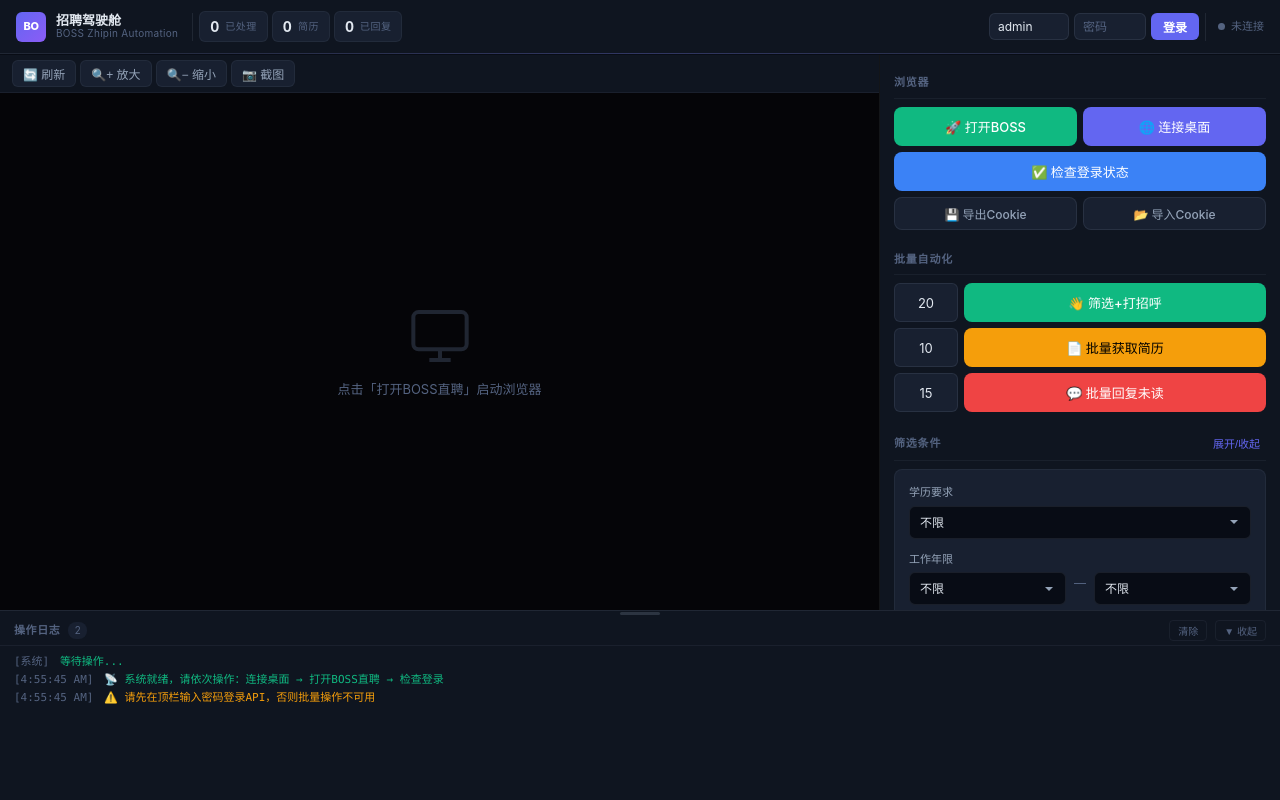
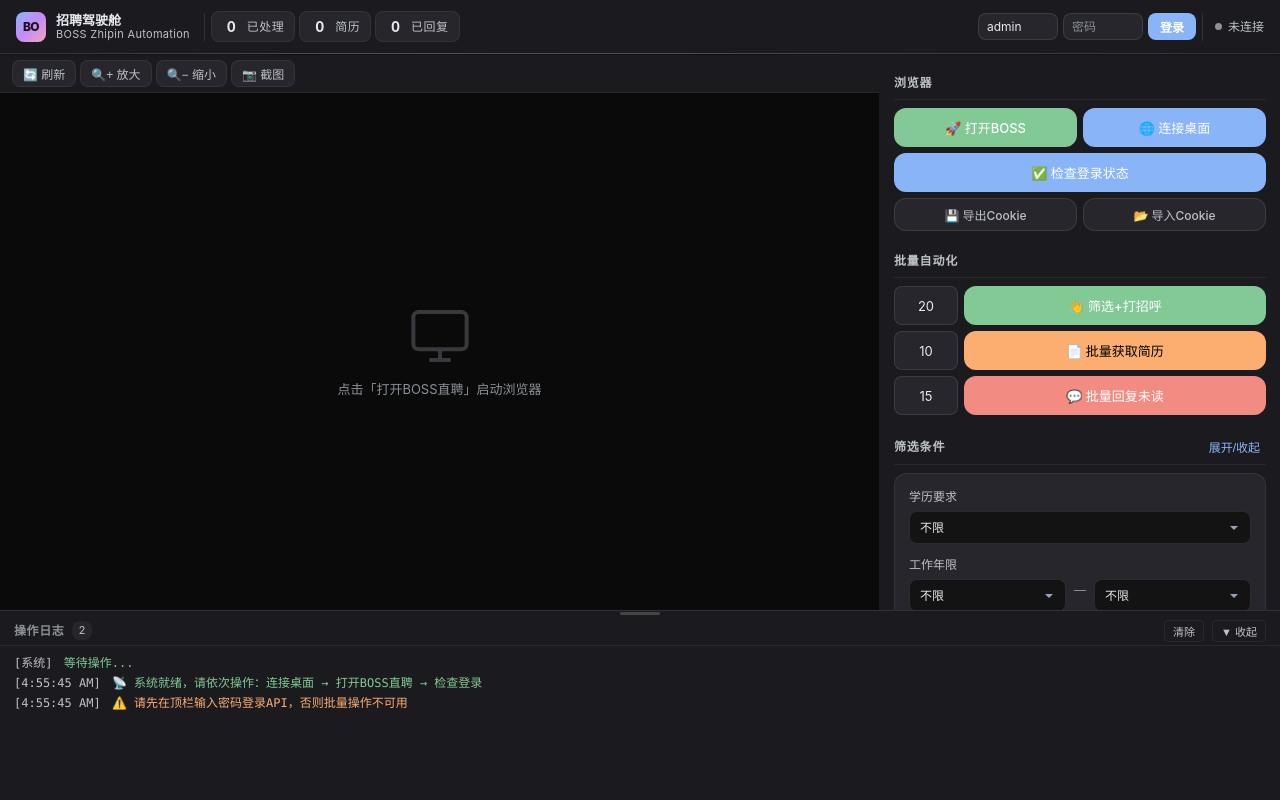
Before and after one commit to aAAaqwq/boss-recruitment-system, a FastAPI app: page / in a window 1280 px wide. Run offline with FastAPI, Linux system fonts and the light colour scheme; parts of the project's set-up code (start-up, migrations or seed data) failed here and were passed over.

Commit message:
feat: Gemini深空主题 + 可读性修复 + 安全加固
Theme:
- Gemini深空配色: #131314底色 + #8ab4f8蓝紫渐变强调色
- Google Sans 字体栈 + Gemini配色语义色
- 暖灰层级区分(Green #81c995, Orange #fcad70, Red #f28b82)
- Logo标记使用蓝紫粉三色渐变

Readability:
- text-muted 对比度提升 #5f6368→#8b9097 (WCAG AA)
- text-secondary 提升至 #bdc1c6
- 全局最小字号 12px(原10-11px全部调大)
- section-label/log-btn/count 字号+颜色提升
- h-stat-value 加 min-width:2ch 防跳动

Security:
- log() 改用 createElement 防 XSS (替代 innerHTML)
- renderPositionList() 改用 createElement 防 XSS
- screenshot() 改用 DOM API 构建 (替代字符串拼接)
- input number 加 min=1 max=200 约束
- busy状态点脉冲改用橙色(非绿色)

Fix:
- entrypoint.sh: ln -sf 替代 cp 使模板变更实时生效

```diff
--- a/templates/index.html
+++ b/templates/index.html
@@ -6,52 +6,54 @@
     <title>BOSS招聘驾驶舱</title>
     <style>
     /* ═══════════════════════════════════════════
-       Design System — Premium Dark Cockpit
+       Design System — Gemini Deep Space
        ═══════════════════════════════════════════ */
     :root {
-        --bg-base: #080c15;
-        --bg-surface: #0f1520;
-        --bg-elevated: #182030;
-        --bg-hover: #1e2a3e;
-        --bg-active: #253448;
-
-        --border: rgba(148,163,184,.08);
-        --border-default: rgba(148,163,184,.13);
-        --border-hover: rgba(148,163,184,.22);
-        --border-accent: rgba(99,102,241,.45);
-
-        --text: #e2e8f0;
-        --text-secondary: #94a3b8;
-        --text-muted: #546380;
-
-        --accent: #6366f1;
-        --accent-light: #818cf8;
-        --accent-bg: rgba(99,102,241,.1);
-        --accent-glow: rgba(99,102,241,.25);
-
-        --green: #10b981;
-        --green-bg: rgba(16,185,129,.1);
-        --orange: #f59e0b;
-        --orange-bg: rgba(245,158,11,.1);
-        --red: #ef4444;
-        --red-bg: rgba(239,68,68,.1);
-        --blue: #3b82f6;
-        --blue-bg: rgba(59,130,246,.1);
-
-        --font-sans: -apple-system, BlinkMacSystemFont, "SF Pro Display", "Segoe UI", Roboto, sans-serif;
-        --font-mono: "SF Mono", "Monaco", "Menlo", "Cascadia Code", monospace;
-
-        --radius-sm: 6px;
-        --radius-md: 8px;
-        --radius-lg: 12px;
-
-        --shadow-sm: 0 1px 3px rgba(0,0,0,.35);
-        --shadow-md: 0 4px 14px rgba(0,0,0,.45);
-        --shadow-glow: 0 0 20px var(--accent-glow);
-
-        --ease-out: cubic-bezier(.16,1,.3,1);
-        --transition-fast: 120ms var(--ease-out);
-        --transition-normal: 220ms var(--ease-out);
+        --bg-base: #131314;
+        --bg-surface: #1b1b1f;
+        --bg-elevated: #26262c;
+        --bg-hover: #2f3035;
+        --bg-active: #3a3b42;
+
+        --border: rgba(255,255,255,.06);
+        --border-default: rgba(255,255,255,.10);
+        --border-hover: rgba(255,255,255,.18);
+        --border-accent: rgba(138,180,248,.35);
+
+        --text: #e8eaed;
+        --text-secondary: #bdc1c6;
+        --text-muted: #8b9097;
+
+        --accent: #8ab4f8;
+        --accent-light: #aecbfa;
+        --accent-bg: rgba(138,180,248,.08);
+        --accent-glow: rgba(138,180,248,.20);
+        --accent-gradient: linear-gradient(135deg, #8ab4f8, #c58af9, #f5a5c0);
+
+        --green: #81c995;
+        --green-bg: rgba(129,201,149,.08);
+        --orange: #fcad70;
+        --orange-bg: rgba(252,173,112,.08);
+        --red: #f28b82;
+        --red-bg: rgba(242,139,130,.08);
+        --blue: #8ab4f8;
+        --blue-bg: rgba(138,180,248,.08);
+
+        --font-sans: 'Google Sans', -apple-system, BlinkMacSystemFont, "SF Pro Display", "Segoe UI", Roboto, sans-serif;
+        --font-mono: "Google Sans Mono", "SF Mono", "Monaco", "Menlo", monospace;
+
+        --radius-sm: 8px;
+        --radius-md: 12px;
+        --radius-lg: 16px;
+        --radius-pill: 20px;
+
+        --shadow-sm: 0 1px 2px rgba(0,0,0,.3);
+        --shadow-md: 0 2px 8px rgba(0,0,0,.4);
+        --shadow-glow: 0 0 24px var(--accent-glow);
+
+        --ease-out: cubic-bezier(.2,0,0,1);
+        --transition-fast: 100ms var(--ease-out);
+        --transition-normal: 200ms var(--ease-out);
         --transition-slow: 350ms var(--ease-out);
     }
 
@@ -94,7 +96,7 @@
         bottom: -1px;
         left: 0; right: 0;
         height: 1px;
-        background: linear-gradient(90deg, transparent, var(--accent-glow), transparent);
+        background: linear-gradient(90deg, transparent, rgba(138,180,248,.25), rgba(197,138,249,.15), transparent);
         pointer-events: none;
     }
 
@@ -108,14 +110,14 @@
     }
     .logo-mark {
         width: 30px; height: 30px;
-        background: linear-gradient(135deg, var(--accent), #8b5cf6);
+        background: var(--accent-gradient);
         border-radius: var(--radius-sm);
         display: flex;
         align-items: center;
         justify-content: center;
         font-weight: 800;
-        font-size: 11px;
-        color: #fff;
+        font-size: 12px;
+        color: #131314;
         letter-spacing: -.5px;
         flex-shrink: 0;
     }
@@ -130,8 +132,8 @@
         color: var(--text);
     }
     .logo-sub {
-        font-size: 10px;
-        color: var(--text-muted);
+        font-size: 11px;
+        color: var(--text-secondary);
         letter-spacing: .3px;
     }
 
@@ -163,10 +165,12 @@
         font-size: 14px;
         font-variant-numeric: tabular-nums;
         color: var(--text);
+        min-width: 2ch;
+        text-align: center;
     }
     .h-stat-label {
-        font-size: 10px;
-        color: var(--text-muted);
+        font-size: 12px;
+        color: var(--text-secondary);
         text-transform: uppercase;
         letter-spacing: .5px;
     }
@@ -199,7 +203,6 @@
     }
     .h-input:focus { border-color: var(--accent); }
     .h-input::placeholder { color: var(--text-muted); }
-    input[type="password"].h-input { width: 72px; }
 
     .h-auth-btn {
         padding: 5px 12px;
@@ -223,7 +226,7 @@
     .h-auth-btn.loading { pointer-events: none; opacity: .7; }
 
     .auth-badge {
-        font-size: 11px;
+        font-size: 12px;
         padding: 4px 10px;
         border-radius: var(--radius-sm);
         background: var(--bg-elevated);
@@ -251,18 +254,22 @@
     }
     .status-dot.online {
         background: var(--green);
-        box-shadow: 0 0 0 0 rgba(16,185,129,.4);
+        box-shadow: 0 0 0 0 rgba(129,201,149,.4);
         animation: pulse-dot 2.5s ease-in-out infinite;
     }
     .status-dot.offline { background: var(--red); }
-    .status-dot.busy { background: var(--orange); animation: pulse-dot 1.5s ease-in-out infinite; }
+    .status-dot.busy { background: var(--orange); animation: pulse-dot-orange 1.5s ease-in-out infinite; }
     @keyframes pulse-dot {
-        0%,100% { box-shadow: 0 0 0 0 rgba(16,185,129,.35); }
-        50% { box-shadow: 0 0 0 5px rgba(16,185,129,0); }
+        0%,100% { box-shadow: 0 0 0 0 rgba(129,201,149,.35); }
+        50% { box-shadow: 0 0 0 5px rgba(129,201,149,0); }
+    }
+    @keyframes pulse-dot-orange {
+        0%,100% { box-shadow: 0 0 0 0 rgba(252,173,112,.35); }
+        50% { box-shadow: 0 0 0 5px rgba(252,173,112,0); }
     }
     .vnc-text {
-        font-size: 11px;
-        color: var(--text-muted);
+        font-size: 12px;
+        color: var(--text-secondary);
         white-space: nowrap;
     }
 
@@ -344,7 +351,7 @@
         text-align: right;
     }
     .task-bar-text {
-        font-size: 11px;
+        font-size: 12px;
         color: var(--text-secondary);
         white-space: nowrap;
     }
@@ -389,7 +396,7 @@
         display: flex;
         align-items: stretch;
         justify-content: stretch;
-        background: #050508;
+        background: #0a0a0b;
         position: relative;
         overflow: hidden;
     }
@@ -451,17 +458,17 @@
         border-bottom: 1px solid var(--border);
     }
     .section-label {
-        font-size: 11px;
+        font-size: 12px;
         font-weight: 600;
         text-transform: uppercase;
         letter-spacing: .8px;
-        color: var(--text-muted);
+        color: var(--text-secondary);
     }
     .section-toggle {
         background: none;
         border: none;
         color: var(--accent);
-        font-size: 11px;
+        font-size: 12px;
         cursor: pointer;
         padding: 2px 6px;
         border-radius: 4px;
@@ -587,7 +594,7 @@
     .form-group:last-child { margin-bottom: 0; }
     .form-group label {
         display: block;
-        font-size: 11px;
+        font-size: 12px;
         font-weight: 500;
         color: var(--text-secondary);
         margin-bottom: 5px;
@@ -658,7 +665,7 @@
         font-weight: 500;
     }
     .template-text {
-        font-size: 11px;
+        font-size: 12px;
         color: var(--text-muted);
         margin-top: 2px;
     }
@@ -713,16 +720,16 @@
         border-bottom: 1px solid var(--border);
     }
     .log-title {
-        font-size: 11px;
+        font-size: 12px;
         font-weight: 600;
         text-transform: uppercase;
         letter-spacing: .6px;
         color: var(--text-muted);
     }
     .log-count {
-        font-size: 10px;
+        font-size: 11px;
         background: var(--bg-elevated);
-        color: var(--text-muted);
+        color: var(--text-secondary);
         padding: 1px 6px;
         border-radius: 8px;
         font-variant-numeric: tabular-nums;
@@ -731,8 +738,8 @@
     .log-btn {
         background: none;
         border: 1px solid var(--border);
-        color: var(--text-muted);
-        font-size: 10px;
+        color: var(--text-secondary);
+        font-size: 11px;
         padding: 2px 8px;
         border-radius: 4px;
         cursor: pointer;
@@ -755,16 +762,16 @@
 
     .log-line {
         margin: 2px 0;
-        line-height: 1.45;
+        line-height: 1.5;
         font-family: var(--font-mono);
-        font-size: 11px;
+        font-size: 12px;
         animation: logIn .15s var(--ease-out);
     }
     @keyframes logIn {
         from { opacity: 0; transform: translateX(-4px); }
         to { opacity: 1; transform: translateX(0); }
     }
-    .log-time { color: var(--text-muted); margin-right: 4px; }
+    .log-time { color: var(--text-secondary); margin-right: 4px; }
     .log-info { color: var(--green); }
     .log-error { color: var(--red); }
     .log-warn { color: var(--orange); }
@@ -904,21 +911,21 @@
                     <span class="section-label">批量自动化</span>
                 </div>
                 <div class="input-row">
-                    <input type="number" id="batchLimit" value="20" placeholder="人数">
+                    <input type="number" id="batchLimit" value="20" placeholder="人数" min="1" max="200">
                     <button class="btn btn-success" onclick="batchFilterAndHello()" id="btnFilterHello">
                         <span class="spinner"></span>
                         <span class="btn-text">👋 筛选+打招呼</span>
                     </button>
                 </div>
                 <div class="input-row">
-                    <input type="number" id="resumeLimit" value="10" placeholder="人数">
+                    <input type="number" id="resumeLimit" value="10" placeholder="人数" min="1" max="200">
                     <button class="btn btn-warning" onclick="batchGetResumes()" id="btnGetResumes">
                         <span class="spinner"></span>
                         <span class="btn-text">📄 批量获取简历</span>
                     </button>
                 </div>
                 <div class="input-row">
-                    <input type="number" id="replyLimit" value="15" placeholder="人数">
+                    <input type="number" id="replyLimit" value="15" placeholder="人数" min="1" max="200">
                     <button class="btn btn-danger" onclick="batchReplyMessages()" id="btnReplyMessages">
                         <span class="spinner"></span>
                         <span class="btn-text">💬 批量回复未读</span>
@@ -1095,12 +1102,30 @@
 
         // ── Log system ──
         let logEntryCount = 0;
+        const MAX_LOG_ENTRIES = 500;
 
         function log(message, type = 'info') {
             const panel = document.getElementById('logPanel');
             const time = new Date().toLocaleTimeString();
             const colorClass = type === 'error' ? 'log-error' : type === 'warn' ? 'log-warn' : 'log-info';
-            panel.innerHTML += `<div class="log-line"><span class="log-time">[${time}]</span> <span class="${colorClass}">${message}</span></div>`;
+
+            const line = document.createElement('div');
+            line.className = 'log-line';
+            const ts = document.createElement('span');
+            ts.className = 'log-time';
+            ts.textContent = '[' + time + '] ';
+            const msg = document.createElement('span');
+            msg.className = colorClass;
+            msg.textContent = message;
+            line.appendChild(ts);
+            line.appendChild(msg);
+            panel.appendChild(line);
+
+            // Cap log entries to prevent DOM bloat
+            while (panel.children.length > MAX_LOG_ENTRIES) {
+                panel.removeChild(panel.firstChild);
+            }
+
             panel.scrollTop = panel.scrollHeight;
             logEntryCount++;
             const countEl = document.getElementById('logCount');
@@ -1320,7 +1345,18 @@
                 const questions = config.positions[name];
                 const item = document.createElement('div');
                 item.className = 'template-item';
-                item.innerHTML = `<div class="template-name">${name} <small style="color:var(--text-muted)">(${questions.length}个问题)</small></div><div class="template-text">${questions.slice(0, 2).join('、')}${questions.length > 2 ? '...' : ''}</div>`;
+                const nm = document.createElement('div');
+                nm.className = 'template-name';
+                nm.textContent = name + ' ';
+                const small = document.createElement('small');
+                small.style.color = 'var(--text-muted)';
+                small.textContent = '(' + questions.length + '个问题)';
+                nm.appendChild(small);
+                const txt = document.createElement('div');
+                txt.className = 'template-text';
+                txt.textContent = questions.slice(0, 2).join('、') + (questions.length > 2 ? '...' : '');
+                item.appendChild(nm);
+                item.appendChild(txt);
                 item.onclick = () => { document.getElementById('positionSelect').value = name; loadPositionTemplate(); };
                 list.appendChild(item);
             });
@@ -1488,12 +1524,15 @@
                     try {
                         const win = window.open('', '_blank');
                         if (win) {
-                            win.document.write(
-                                '<!DOCTYPE html><html><head><title>' + (data.title || '截图') + '</title>' +
-                                '<style>body{margin:0;display:flex;justify-content:center;align-items:center;min-height:100vh;background:#000;}' +
-                                'img{max-width:100%;max-height:100vh;object-fit:contain;}</style>' +
-                                '</head><body><img src="' + imgData + '" alt="截图"/></body></html>'
-                            );
+                            win.document.open();
+                            win.document.write('<!DOCTYPE html><html><head><meta charset="UTF-8"><title>截图</title>');
+                            win.document.write('<style>body{margin:0;display:flex;justify-content:center;align-items:center;min-height:100vh;background:#131314;}');
+                            win.document.write('img{max-width:100%;max-height:100vh;object-fit:contain;}</style></head><body>');
+                            const img = win.document.createElement('img');
+                            img.src = imgData;
+                            img.alt = '截图';
+                            win.document.body.appendChild(img);
+                            win.document.close();
                         } else {
                             log('⚠️ 截图弹窗被浏览器拦截', 'warn');
                         }
```
Also changed, not shown: 1 other file.
